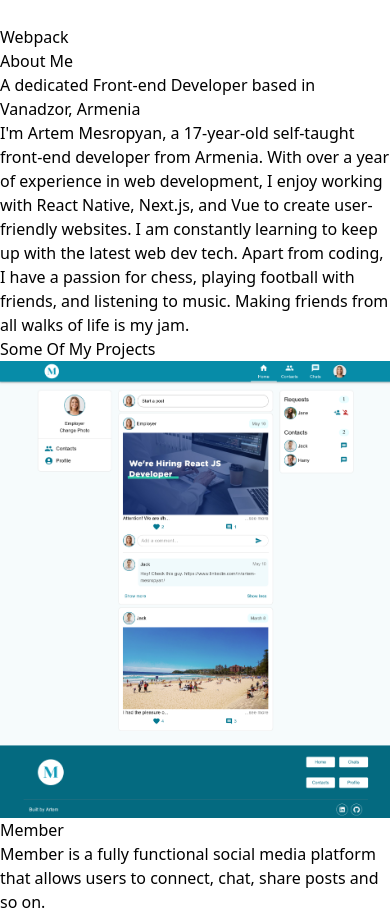
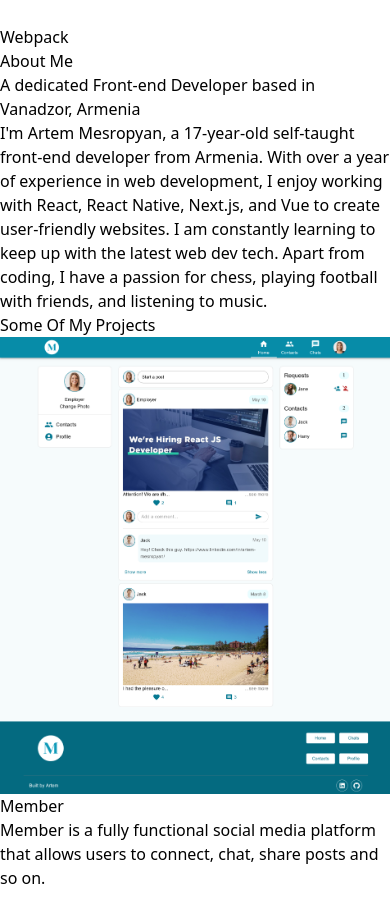
Before and after one commit to AtomMes/Portfolio, a Vue app: page / in a window 390 px wide. Shown: the part 9928-10846 px from the top of the page. Built offline with nearby package versions, Linux system fonts and the light colour scheme.

Commit message:
button's borders, About text changed

```diff
--- a/src/components/About.vue
+++ b/src/components/About.vue
@@ -34,11 +34,10 @@
         <p class="text-[19px] text-[#dcdbdb]">
           I'm Artem Mesropyan, a 17-year-old self-taught front-end developer
           from Armenia. With over a year of experience in web development, I
-          enjoy working with React Native, Next.js, and Vue to create
+          enjoy working with React, React Native, Next.js, and Vue to create
           user-friendly websites. I am constantly learning to keep up with the
           latest web dev tech. Apart from coding, I have a passion for chess,
-          playing football with friends, and listening to music. Making friends
-          from all walks of life is my jam.
+          playing football with friends, and listening to music.
         </p>
       </div>
     </div>
--- a/src/components/MobileProject.vue
+++ b/src/components/MobileProject.vue
@@ -44,13 +44,13 @@
       </div>
       <div class="flex gap-5">
         <button
-          class="border px-3 py-1 font-semibold rounded-md ease-in-out duration-300 hover:bg-white hover:text-[#1c2742]"
+          class="border border-solid border-white  px-4 pb-[1px] h-[35px] font-semibold rounded-md ease-in-out duration-300 hover:bg-white hover:text-[#1c2742]"
           @click="navigateToLink(project.github)"
         >
           Code
         </button>
         <button
-          class="border px-3 py-1 font-semibold rounded-md ease-in-out duration-300 hover:bg-white hover:text-[#1c2742]"
+          class="border border-solid border-white  px-4 pb-[1px] h-[35px] font-semibold rounded-md ease-in-out duration-300 hover:bg-white hover:text-[#1c2742]"
           @click="navigateToLink(project.link)"
         >
           Review
--- a/src/components/Project.vue
+++ b/src/components/Project.vue
@@ -34,13 +34,13 @@
       </div>
       <div class="flex gap-5">
         <button
-          class="border px-3 py-1 font-semibold rounded-md ease-in-out duration-300 hover:bg-white hover:text-[#1c2742]"
+          class="border border-solid border-white px-4 pb-[1px] h-[35px]  font-semibold rounded-md ease-in-out duration-300 hover:bg-white hover:text-[#1c2742] "
           @click="navigateToLink(project.github)"
         >
           Code
         </button>
         <button
-          class="border px-3 py-1 font-semibold rounded-md ease-in-out duration-300 hover:bg-white hover:text-[#1c2742]"
+          class="border border-solid border-white px-4 pb-[1px] h-[35px] font-semibold rounded-md ease-in-out duration-300 hover:bg-white hover:text-[#1c2742]  "
           @click="navigateToLink(project.link)"
         >
           Review
--- a/src/components/Projects.vue
+++ b/src/components/Projects.vue
@@ -1,6 +1,6 @@
 <template>
   <div class="w-full max-w-[1000px] mx-auto py-[80px]" id="projects">
-    <p class="text-white text-[30px] pb-10 pl-2">Some Of My Projects</p>
+    <p class="text-white text-[30px] pb-10 pl-2 text-center lg:text-left">Some Of My Projects</p>
     <div v-for="(project, i) in projects" :key="i" class="px-3">
       <Project :project="project" :index="i" />
     </div>
```
